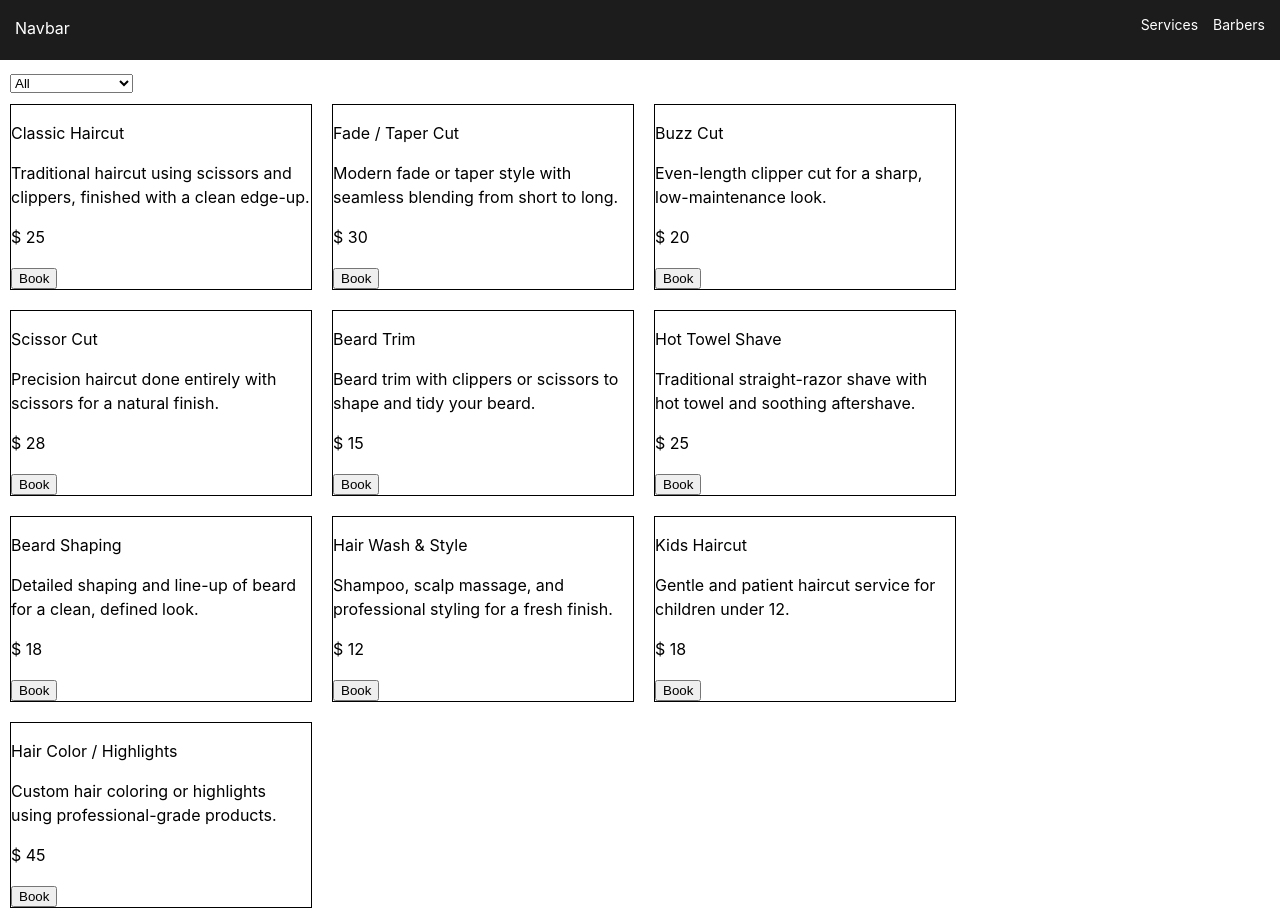
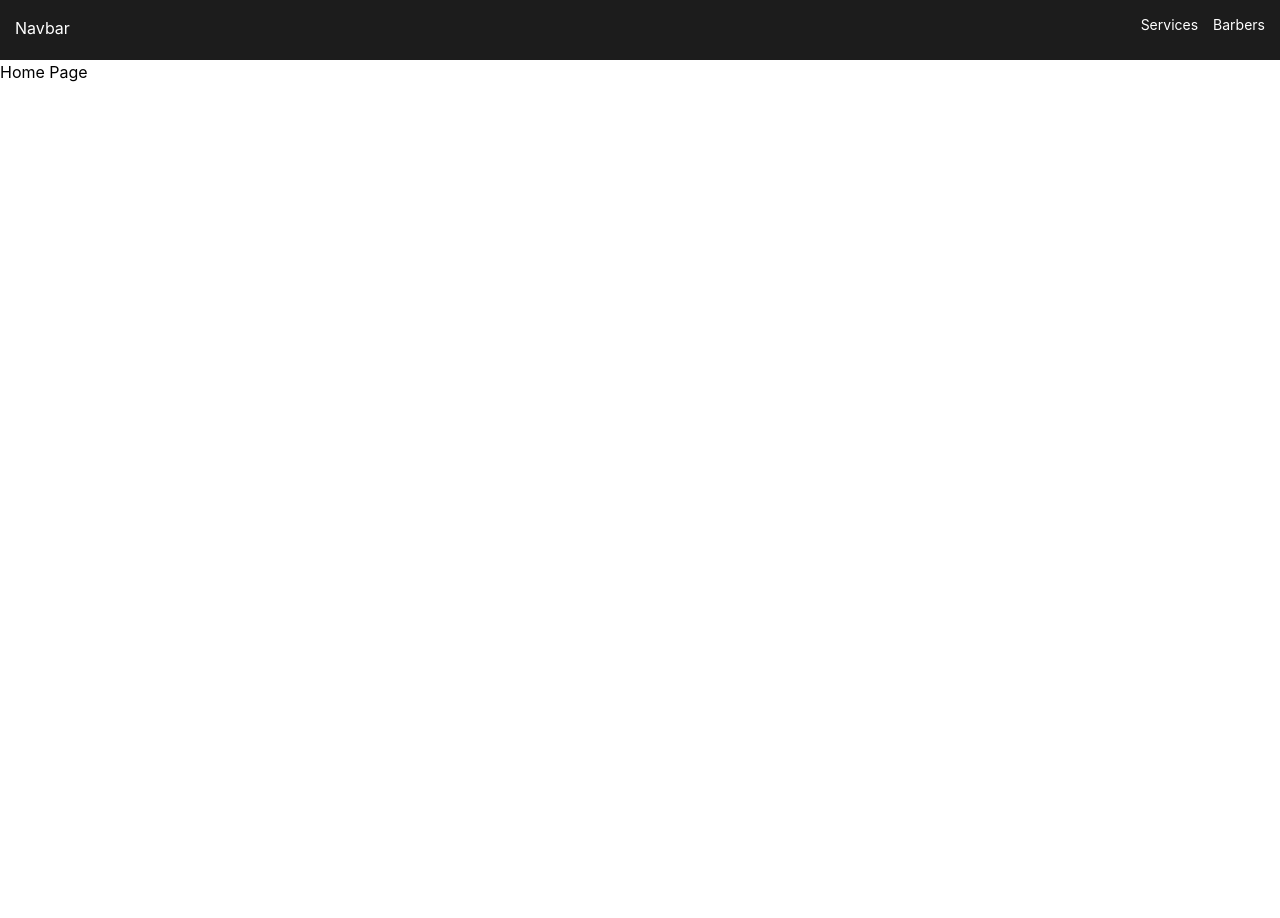
Before and after one commit to grish97/barber-app, a React (Vite) app: page / in a window 1280 px wide. After the commit the page ends 800 px from the top, so only its background shows below. Built offline with nearby package versions, Linux system fonts and the light colour scheme.

Commit message:
added react router

```diff
--- a/package.json
+++ b/package.json
@@ -11,7 +11,8 @@
   },
   "dependencies": {
     "react": "^18.3.1",
-    "react-dom": "^18.3.1"
+    "react-dom": "^18.3.1",
+    "react-router": "^7.9.5"
   },
   "devDependencies": {
     "@eslint/js": "^9.17.0",
--- a/src/App.jsx
+++ b/src/App.jsx
@@ -1,9 +1,7 @@
-import { MainLayout } from './components/layouts/main-layout/MainLayout';
+import { AppRouter } from './routing/AppRouter';
 
 function App() {
-    return (
-        <MainLayout />
-    );
+    return <AppRouter />
 }
 
 export default App;
--- a/src/components/layouts/main-layout/MainLayout.jsx
+++ b/src/components/layouts/main-layout/MainLayout.jsx
@@ -1,13 +1,22 @@
 import './MainLayout.css';
-import { routing } from '../../../routing/routing';
 import { useState } from 'react';
 
-// pages
-import { BarberList } from '../../../pages/barbers/BarberList';
-import { ServiceList } from '../../../pages/services/ServiceList/ServiceList';
+import { Outlet, useNavigate } from 'react-router';
+
+export const routing = [
+    {
+        path: '/services',
+        name: 'Services'
+    },
+    {
+        path: '/barbers',
+        name: 'Barbers'
+    }
+];
 
 export const MainLayout = () => {
     const [currentPage, setCurrentPage] = useState('/');
+    const navigate = useNavigate();
 
     return (
         <section id='main-layout'>
@@ -21,7 +30,7 @@ export const MainLayout = () => {
                         {routing.map((route, index) => (
                             <li
                                 onClick={
-                                    () => setCurrentPage(route.path)
+                                    () => navigate(route.path)
                                 }
                                 className={currentPage === route.path ? 'active' : ''}
                             >
@@ -33,7 +42,7 @@ export const MainLayout = () => {
             </div>
 
             <div id='content'>
-                {['/', '/services'].includes(currentPage) ? <ServiceList /> : <BarberList />}
+                <Outlet />
             </div>
         </section>
     );
--- a/src/pages/barbers/BarberDetails.jsx
+++ b/src/pages/barbers/BarberDetails.jsx
@@ -14,6 +14,8 @@ export const BarberDetails = (props) => {
     }, [props.barberId]);
 
     return (
-        <div className="barber-details"></div>
+        <div className="barber-details">
+            <div>{barberDetail.name}</div>
+        </div>
     );
 };
--- /dev/null
+++ b/src/pages/home/Home.jsx
@@ -0,0 +1,6 @@
+
+export const Home = () => {
+    return (
+        <div>Home Page</div>
+    )
+};
--- /dev/null
+++ b/src/routing/AppRouter.jsx
@@ -0,0 +1,9 @@
+import { RouterProvider } from 'react-router/dom';
+import { appRouter } from './routing';
+
+
+export const AppRouter = () => {
+    return (
+        <RouterProvider router={appRouter}  />
+    );
+};
--- a/src/routing/routing.js
+++ /dev/null
@@ -1,11 +0,0 @@
-
-export const routing = [
-    {
-        path: '/services',
-        name: 'Services'
-    },
-    {
-        path: '/barbers',
-        name: 'Barbers'
-    }
-];
--- /dev/null
+++ b/src/routing/routing.jsx
@@ -0,0 +1,47 @@
+import { createBrowserRouter } from 'react-router';
+
+// Layout component
+import { MainLayout } from '../components/layouts/main-layout/MainLayout';
+
+// pages
+import { ServiceList } from '../pages/services/ServiceList/ServiceList';
+import { BarberList } from '../pages/barbers/BarberList';
+import { Home } from '../pages/home/Home';
+
+// Simple routing
+// export const appRouter = createBrowserRouter([
+//     {
+//         path: '/',
+//         element: <Home />,
+//     },
+    // {
+    //     path: '/services',
+    //     element: <ServiceList />,
+    // },
+    // {
+    //     path: '/barbers',
+    //     element: <BarberList />
+    // }
+// ]);
+
+// Layout Routes
+export const appRouter = createBrowserRouter([
+    {
+        path: '/',
+        Component: MainLayout,
+        children: [
+            {
+                index: true,
+                Component: Home
+            },
+            {
+                path: '/services',
+                Component: ServiceList,
+            },
+            {
+                path: '/barbers',
+                Component: BarberList
+            }
+        ],
+    }
+]);
```
Also changed, not shown: 1 other file (tests, documents, lock files or other folders).
